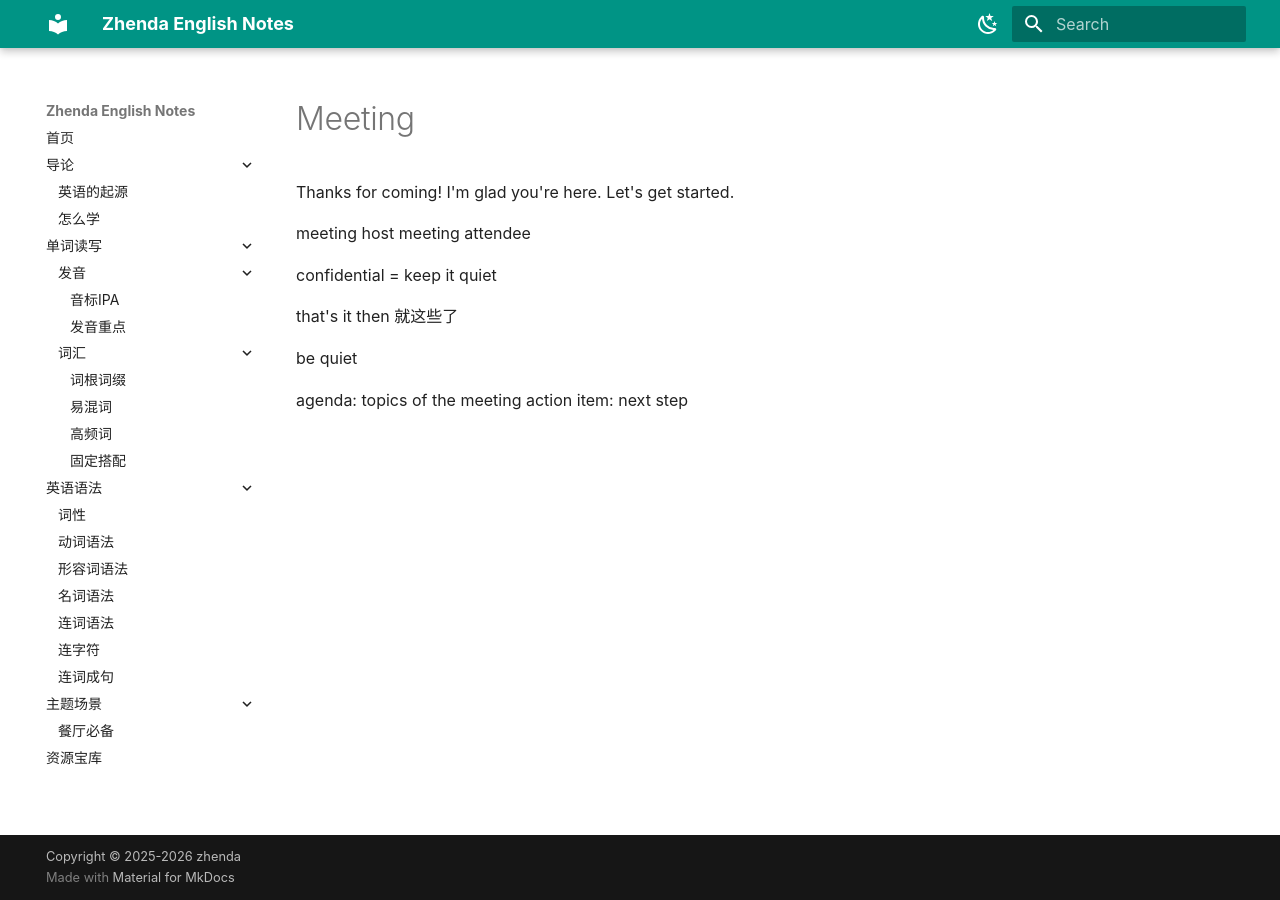
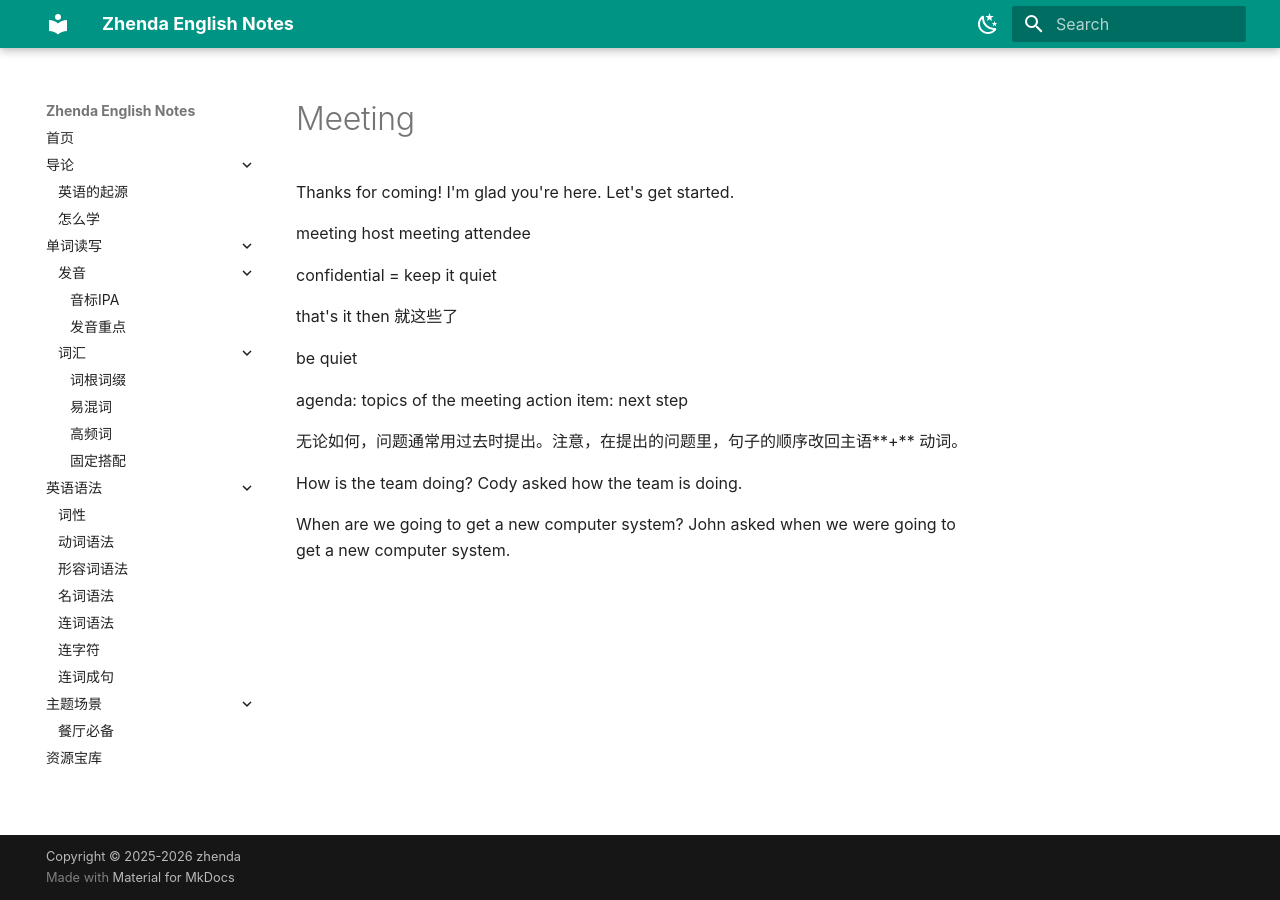
Before and after one commit to zhenda-hub/english-note, an MkDocs documentation site: the page built from docs/topics/meeting.md, in a window 1280 px wide. Built offline with MkDocs 1.6.1 and Material for MkDocs 9.7.7, drawn with Linux system fonts in a browser that asks for light colours; plug-ins that fetch from the network failed and are left out.

Commit message:
add 3 md

```diff
--- a/docs/topics/meeting.md
+++ b/docs/topics/meeting.md
@@ -17,3 +17,12 @@ be quiet
 
 agenda: topics of the meeting
 action item: next step
+
+
+无论如何，问题通常用过去时提出。注意，在提出的问题里，句子的顺序改回主语**+** 动词。
+
+How is the team doing?
+Cody asked how the team is doing.
+
+When are we going to get a new computer system?
+John asked when we were going to get a new computer system.
```
Also changed, not shown: docs/topics/hospital.md (+2 -2 lines), docs/topics/working-problems.md (added, +41 -0 lines).
